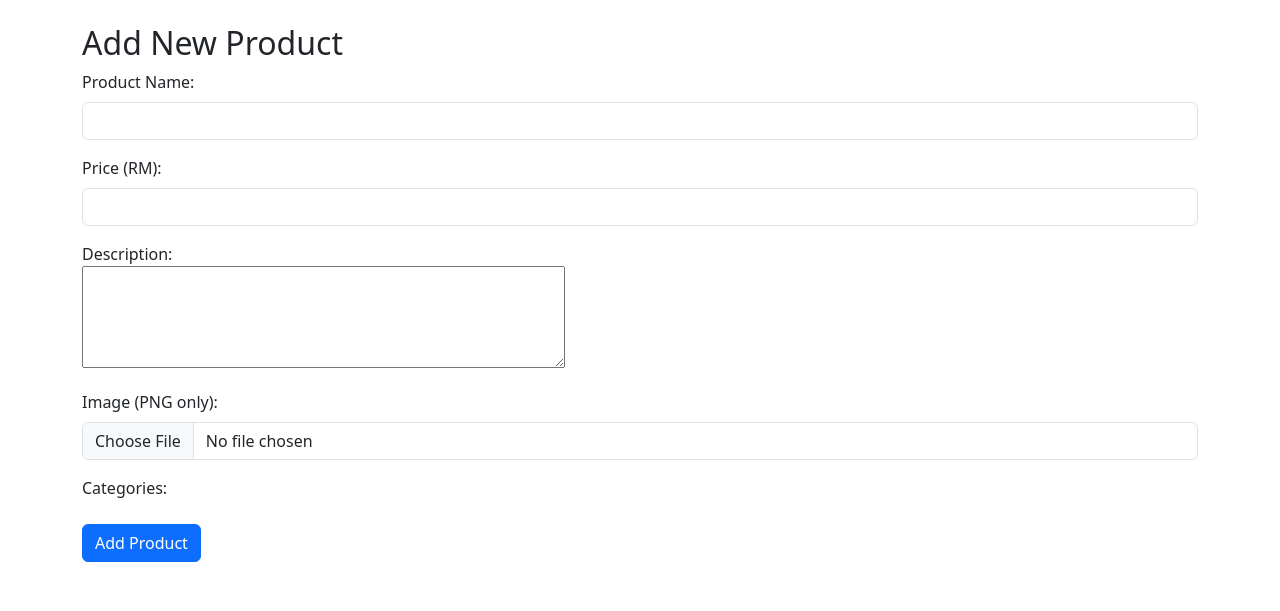
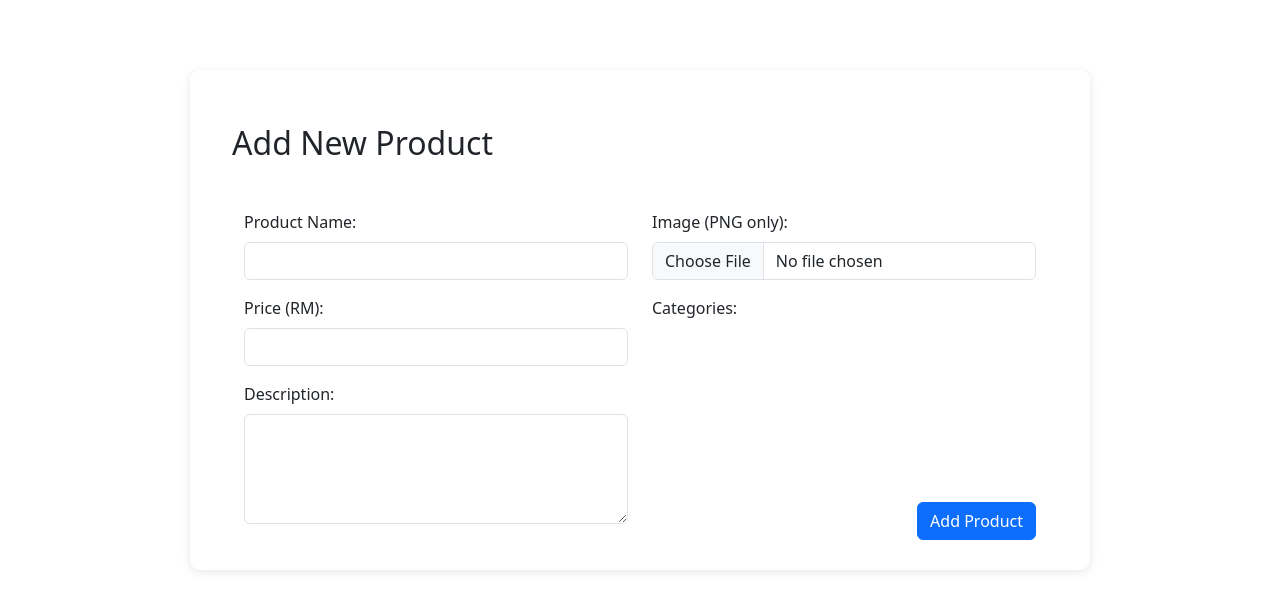
Before and after one commit to Rui811/Cloud_Assignment, a PHP site: page /admin_product.php in a window 1280 px wide. Shown: the top 611 px of the page. Run offline with PHP 8.4, Linux system fonts and the light colour scheme; data that the repository does not hold is empty; some libraries are stand-ins or nearby versions.

Commit message:
add some product image and add ui at admin_product

```diff
--- a/admin_product.php
+++ b/admin_product.php
@@ -67,33 +67,52 @@ $existingCategoryIDs = explode(',', $product['category']);
     <link href="https://cdn.jsdelivr.net/npm/bootstrap@5.3.0/dist/css/bootstrap.min.css" rel="stylesheet">
     <script src="https://cdn.jsdelivr.net/npm/sweetalert2@11"></script>
 </head>
+<style>
+    .product-card {
+      background-color: #ffffff;
+      padding: 30px;
+      border-radius: 10px;
+      margin: 70px auto;
+      max-width: 900px;
+      box-shadow: 0 2px 10px rgba(0, 0, 0, 0.1);
+    }
+    </style>
 <body>
+<div class="product-card">
 <div class="container mt-4">
     <h2><?= $editMode ? 'Edit Product' : 'Add New Product' ?></h2>
-    <form method="POST" enctype="multipart/form-data">
-        <input type="hidden" name="editID" value="<?= $product['productID'] ?>">
+    <form method="POST" enctype="multipart/form-data" class="container mt-5">
+    <input type="hidden" name="editID" value="<?= $product['productID'] ?? '' ?>">
 
+    <div class="row align-items-stretch">
+
+        <!-- Left column -->
+        <div class="col-md-6">
             <div class="mb-3">
                 <label class="form-label">Product Name:</label>
-            <input type="text" name="productName" class="form-control" value="<?= htmlspecialchars($product['productName']) ?>" required>
+                <input type="text" name="productName" class="form-control" value="<?= htmlspecialchars($product['productName'] ?? '') ?>" required>
             </div>
 
             <div class="mb-3">
                 <label class="form-label">Price (RM):</label>
-            <input type="number" step="0.01" name="price" class="form-control" value="<?= htmlspecialchars($product['price']) ?>" required>
+                <input type="number" step="0.01" name="price" class="form-control" value="<?= htmlspecialchars($product['price'] ?? '') ?>" required>
             </div>
 
             <div class="mb-3">
-            <label>Description:</label><br>
-            <textarea name="description" rows="4" cols="50"><?= htmlspecialchars($description ?? '') ?></textarea><br>
+                <label class="form-label">Description:</label>
+                <textarea name="description" rows="4" class="form-control"><?= htmlspecialchars($description ?? '') ?></textarea>
+            </div>
         </div>
 
+        <!-- Right column -->
+        <!-- Right column -->
+<div class="col-md-6 d-flex flex-column justify-content-between" style="min-height: 100%;">
+    <div>
         <div class="mb-3">
             <label class="form-label">Image (PNG only):</label>
             <input type="file" name="image" accept=".png" class="form-control">
-            <?php if ($editMode): ?>
-                <p>Current Image: <?= htmlspecialchars($product['image']) ?>.png</p>
-
+            <?php if ($editMode && !empty($product['image'])): ?>
+                <p class="mt-2">Current Image: <?= htmlspecialchars($product['image']) ?>.png</p>
             <?php endif; ?>
         </div>
 
@@ -102,14 +121,21 @@ $existingCategoryIDs = explode(',', $product['category']);
             <?php while ($row = $categoryResult->fetch_assoc()): ?>
                 <div class="form-check form-check-inline">
                     <input class="form-check-input" type="checkbox" name="categories[]" value="<?= $row['catID'] ?>"
-                        <?= in_array($row['catID'], $existingCategoryIDs) ? 'checked' : '' ?>>
+                        <?= isset($existingCategoryIDs) && in_array($row['catID'], $existingCategoryIDs) ? 'checked' : '' ?>>
                     <label class="form-check-label"><?= htmlspecialchars($row['catName']) ?></label>
                 </div>
             <?php endwhile; ?>
         </div>
+    </div>
 
+    <!-- Button aligned bottom right -->
+    <div class="mt-auto d-flex justify-content-end">
         <button type="submit" class="btn btn-primary"><?= $editMode ? 'Update Product' : 'Add Product' ?></button>
+    </div>
+    </div>
 </form>
+
+</div>
             </div>
 <script>
     const urlParams = new URLSearchParams(window.location.search);
--- a/product_view.php
+++ b/product_view.php
@@ -59,7 +59,7 @@ if (!$product) {
       background-color: #ffffff;
       padding: 30px;
       border-radius: 10px;
-      margin: 30px auto;
+      margin: 70px auto;
       max-width: 900px;
       box-shadow: 0 2px 10px rgba(0, 0, 0, 0.1);
     }
@@ -157,7 +157,6 @@ if (!$product) {
         </div>
     </main>
 
-    <?php include './footer.php'; ?>
     <script src="https://cdn.jsdelivr.net/npm/bootstrap@5.3.0/dist/js/bootstrap.bundle.min.js"></script>
     <script src="https://code.jquery.com/jquery-3.6.0.min.js"></script>
     <script src="https://cdn.jsdelivr.net/npm/sweetalert2@11"></script>
```
Also changed, not shown: image/crybaby flower.png (added), image/crybabyFlower1.png (added), image/crybabyFlower2.png (added), image/crybabyFlower3.png (added), image/crybabyFlower8.png (added), 9 other files. Lines whose indentation alone changed are shown as unchanged.
